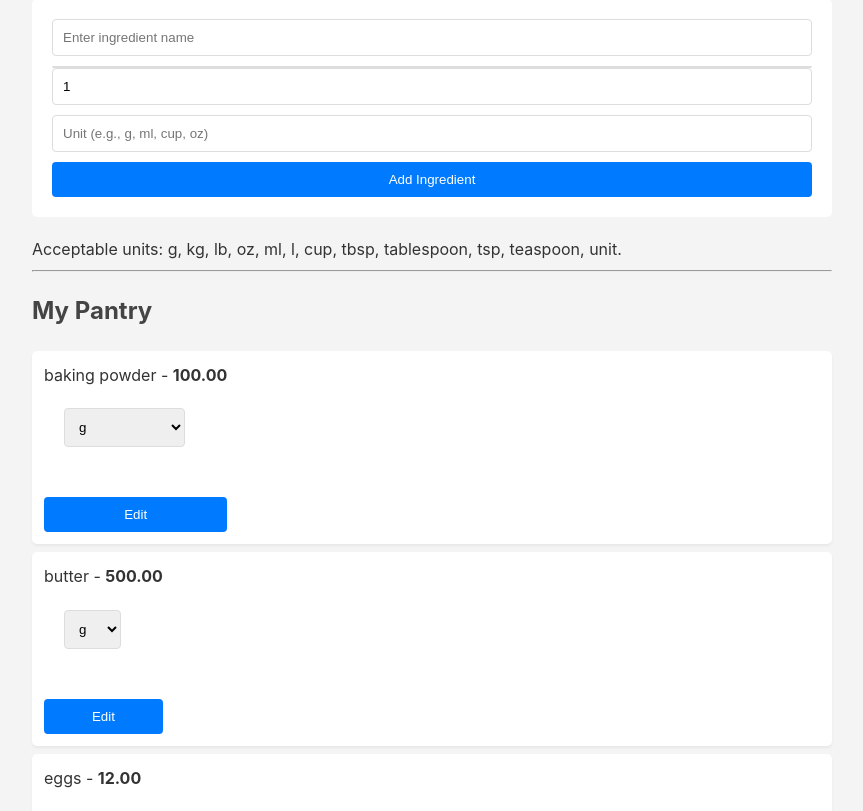
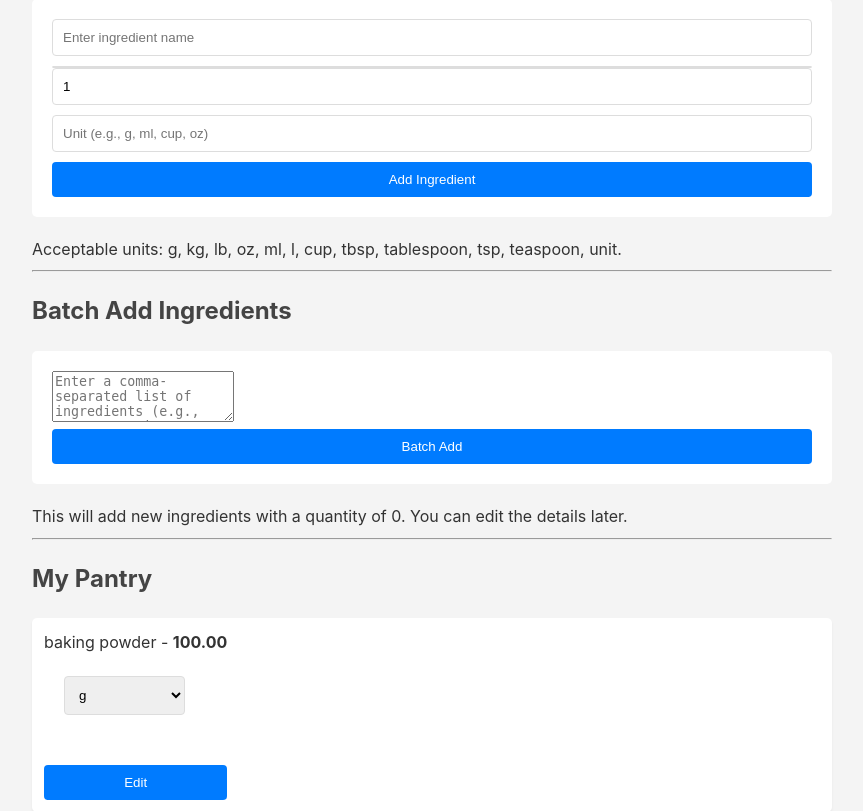
Before and after one commit to pestilence-and-war/Small-Asset-Tracker, a Flask app: page /pantry in a window 1280 px wide. Shown: the part 219-1030 px from the top of the page, without its empty margins (208-1071 px from the left). Run offline with Flask 3, Linux system fonts and the light colour scheme; data comes from the database, SQL or seed files in the repository; data that the repository does not hold is empty; some libraries are stand-ins or nearby versions.

Commit message:
feat: Implement fuzzy search and batch ingredient adding
This commit introduces two new features to enhance the user experience, aligning the application more closely with the product requirements.

- Implements fuzzy search for ingredients using the `thefuzz` library. This replaces the previous simple prefix-based search, allowing for more flexible and forgiving ingredient lookups across the application. All search endpoints have been updated.

- Adds a batch-add feature for ingredients. Users can now add multiple ingredients at once from a comma-separated list on the pantry page. This streamlines the process of populating the pantry for the first time.

```diff
--- a/app/routes.py
+++ b/app/routes.py
@@ -1,6 +1,7 @@
 from flask import render_template, request, make_response, jsonify
 from app import app
 from app.database import get_db_connection
+from thefuzz import process
 from app.units import (
     convert_to_base, needs_conversion_prompt, get_conversion_prompt_html,
     get_base_unit_type, get_base_unit, get_new_ingredient_conversion_prompt_html,
@@ -158,15 +159,26 @@ def add_ingredient():
 @app.route('/search')
 def search():
     query = request.args.get('q', '').strip().lower()
-    conn = get_db_connection()
+    ingredients = []
     if query:
-        ingredients = conn.execute(
-            "SELECT * FROM ingredients WHERE name LIKE ? ORDER BY name LIMIT 5",
-            (query + '%',)
-        ).fetchall()
-    else:
-        ingredients = []
-    conn.close()
+        conn = get_db_connection()
+        all_ingredients_raw = conn.execute("SELECT id, name FROM ingredients").fetchall()
+        conn.close()
+
+        all_ingredients_map = {ing['name']: ing['id'] for ing in all_ingredients_raw}
+
+        # Use thefuzz to find best matches
+        # We extract tuples of (name, score)
+        matches = process.extract(query, all_ingredients_map.keys(), limit=5)
+
+        # Get the full ingredient object for each match
+        conn = get_db_connection()
+        for name, score in matches:
+            if score > 50: # Set a threshold to avoid very irrelevant matches
+                ingredient = conn.execute("SELECT * FROM ingredients WHERE id = ?", (all_ingredients_map[name],)).fetchone()
+                ingredients.append(ingredient)
+        conn.close()
+
     return render_template('_search_results.html', ingredients=ingredients)
 
 @app.route('/update_quantity', methods=['POST'])
@@ -478,18 +490,56 @@ def delete_ingredient(ing_id):
 
     return "" # Return an empty string as the element will be removed from the DOM
 
+@app.route('/batch_add_ingredients', methods=['POST'])
+def batch_add_ingredients():
+    ingredients_list_str = request.form.get('ingredients_list', '')
+    if not ingredients_list_str:
+        ingredients = get_all_ingredients()
+        return render_template('_ingredients_list.html', ingredients=ingredients)
+
+    ingredient_names = [name.strip().lower() for name in ingredients_list_str.split(',') if name.strip()]
+
+    conn = get_db_connection()
+    try:
+        with conn:
+            for name in ingredient_names:
+                # Check if ingredient already exists
+                cursor = conn.cursor()
+                cursor.execute("SELECT id FROM ingredients WHERE name = ?", (name,))
+                if cursor.fetchone() is None:
+                    # If not, insert it with default values
+                    cursor.execute(
+                        "INSERT INTO ingredients (name, quantity, base_unit, base_unit_type) VALUES (?, ?, ?, ?)",
+                        (name, 0, 'unit', 'count')
+                    )
+    except Exception as e:
+        print(f"Error in batch_add_ingredients: {e}")
+    finally:
+        if conn: conn.close()
+
+    # Return the full, updated ingredient list to be swapped into the DOM
+    ingredients = get_all_ingredients()
+    return render_template('_ingredients_list.html', ingredients=ingredients)
+
 @app.route('/search_for_converter', methods=['POST'])
 def search_for_converter():
     query = request.form.get('ingredient_name', '').strip().lower()
-    conn = get_db_connection()
+    ingredients = []
     if query:
-        ingredients = conn.execute(
-            "SELECT * FROM ingredients WHERE name LIKE ? ORDER BY name LIMIT 5",
-            (query + '%',)
-        ).fetchall()
-    else:
-        ingredients = []
-    conn.close()
+        conn = get_db_connection()
+        all_ingredients_raw = conn.execute("SELECT id, name FROM ingredients").fetchall()
+        conn.close()
+
+        all_ingredients_map = {ing['name']: ing['id'] for ing in all_ingredients_raw}
+        matches = process.extract(query, all_ingredients_map.keys(), limit=5)
+
+        conn = get_db_connection()
+        for name, score in matches:
+            if score > 50:
+                ingredient = conn.execute("SELECT * FROM ingredients WHERE id = ?", (all_ingredients_map[name],)).fetchone()
+                ingredients.append(ingredient)
+        conn.close()
+
     return render_template('_search_results_for_converter.html', ingredients=ingredients)
 
 @app.route('/calculate_conversion', methods=['POST'])
@@ -712,15 +762,22 @@ def remove_ingredient_from_meal(meal_id, meal_ingredient_id):
 @app.route('/search_ingredients_for_recipe/<int:meal_id>', methods=['POST'])
 def search_ingredients_for_recipe(meal_id):
     query = request.form.get('q', '').strip().lower()
-    conn = get_db_connection()
+    ingredients = []
     if query:
-        ingredients = conn.execute(
-            "SELECT * FROM ingredients WHERE name LIKE ? ORDER BY name LIMIT 5",
-            (query + '%',)
-        ).fetchall()
-    else:
-        ingredients = []
-    conn.close()
+        conn = get_db_connection()
+        all_ingredients_raw = conn.execute("SELECT id, name FROM ingredients").fetchall()
+        conn.close()
+
+        all_ingredients_map = {ing['name']: ing['id'] for ing in all_ingredients_raw}
+        matches = process.extract(query, all_ingredients_map.keys(), limit=5)
+
+        conn = get_db_connection()
+        for name, score in matches:
+            if score > 50:
+                ingredient = conn.execute("SELECT * FROM ingredients WHERE id = ?", (all_ingredients_map[name],)).fetchone()
+                ingredients.append(ingredient)
+        conn.close()
+
     return render_template('_search_results_for_recipe.html', ingredients=ingredients, meal_id=meal_id)
 
 @app.route('/select_ingredient', methods=['POST'])
@@ -740,15 +797,22 @@ def meal_page(meal_id):
 @app.route('/search_ingredients_for_cooking', methods=['POST'])
 def search_ingredients_for_cooking():
     query = request.form.get('q', '').strip().lower()
-    conn = get_db_connection()
+    ingredients = []
     if query:
-        ingredients = conn.execute(
-            "SELECT * FROM ingredients WHERE name LIKE ? ORDER BY name LIMIT 5",
-            (query + '%',)
-        ).fetchall()
-    else:
-        ingredients = []
-    conn.close()
+        conn = get_db_connection()
+        all_ingredients_raw = conn.execute("SELECT id, name FROM ingredients").fetchall()
+        conn.close()
+
+        all_ingredients_map = {ing['name']: ing['id'] for ing in all_ingredients_raw}
+        matches = process.extract(query, all_ingredients_map.keys(), limit=5)
+
+        conn = get_db_connection()
+        for name, score in matches:
+            if score > 50:
+                ingredient = conn.execute("SELECT * FROM ingredients WHERE id = ?", (all_ingredients_map[name],)).fetchone()
+                ingredients.append(ingredient)
+        conn.close()
+
     return render_template('_search_results_for_cooking.html', ingredients=ingredients)
 
 @app.route('/add_ingredient_to_cooking_session', methods=['POST'])
--- a/app/templates/pantry.html
+++ b/app/templates/pantry.html
@@ -49,6 +49,15 @@
 
         <hr>
 
+        <h2>Batch Add Ingredients</h2>
+        <form id="batch-add-form" hx-post="/batch_add_ingredients" hx-target="#ingredient-list-container" hx-swap="innerHTML" hx-on:htmx:after-request="this.reset()">
+            <textarea name="ingredients_list" placeholder="Enter a comma-separated list of ingredients (e.g., carrots, onions, celery)" rows="3"></textarea>
+            <button type="submit">Batch Add</button>
+        </form>
+        <div class="small-text">This will add new ingredients with a quantity of 0. You can edit the details later.</div>
+
+        <hr>
+
         <!-- Pantry List -->
         <h2>My Pantry</h2>
         <div id="ingredient-list-container">
--- a/requirements.txt
+++ b/requirements.txt
@@ -1,2 +1,4 @@
 Flask
 waitress
+thefuzz
+python-Levenshtein
```
